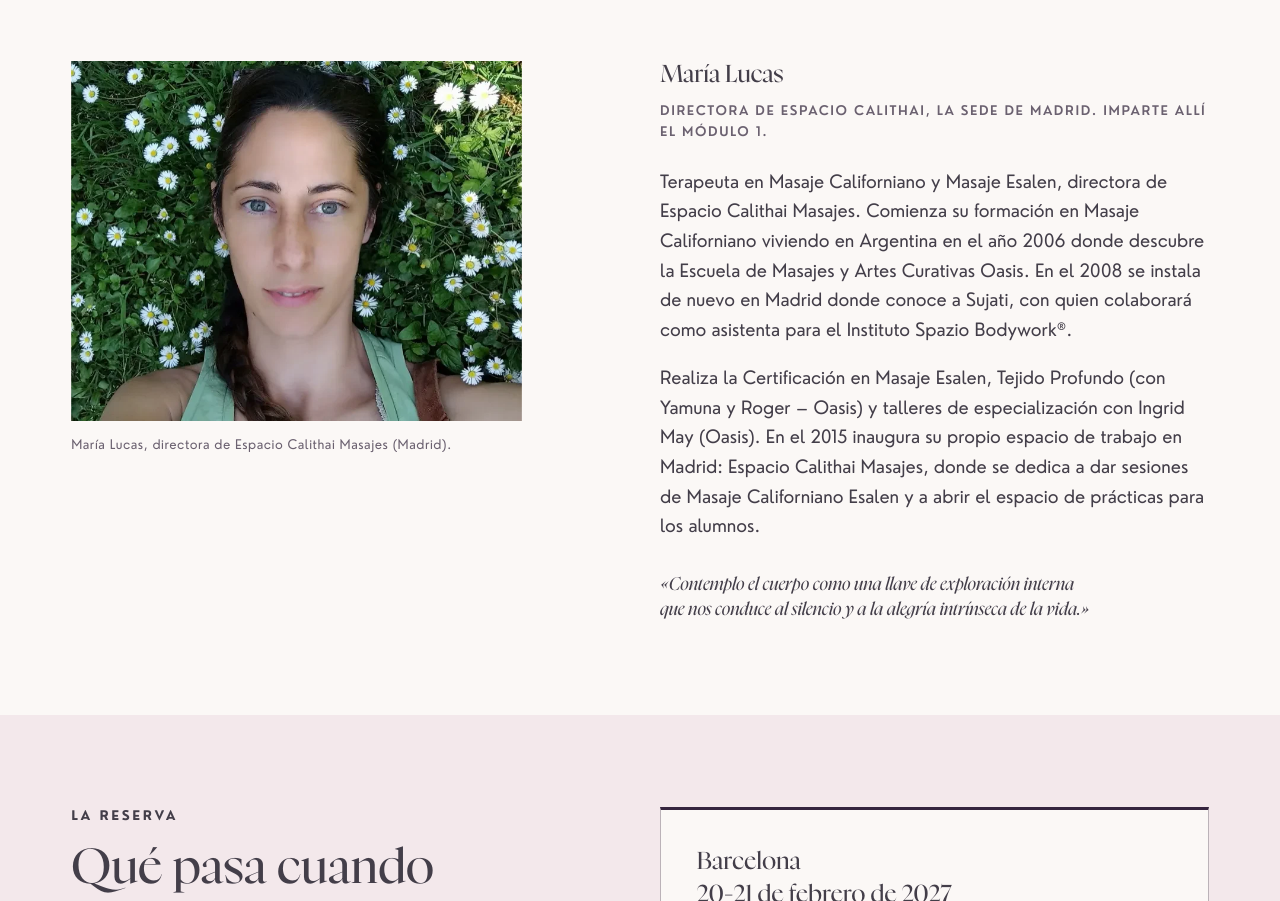
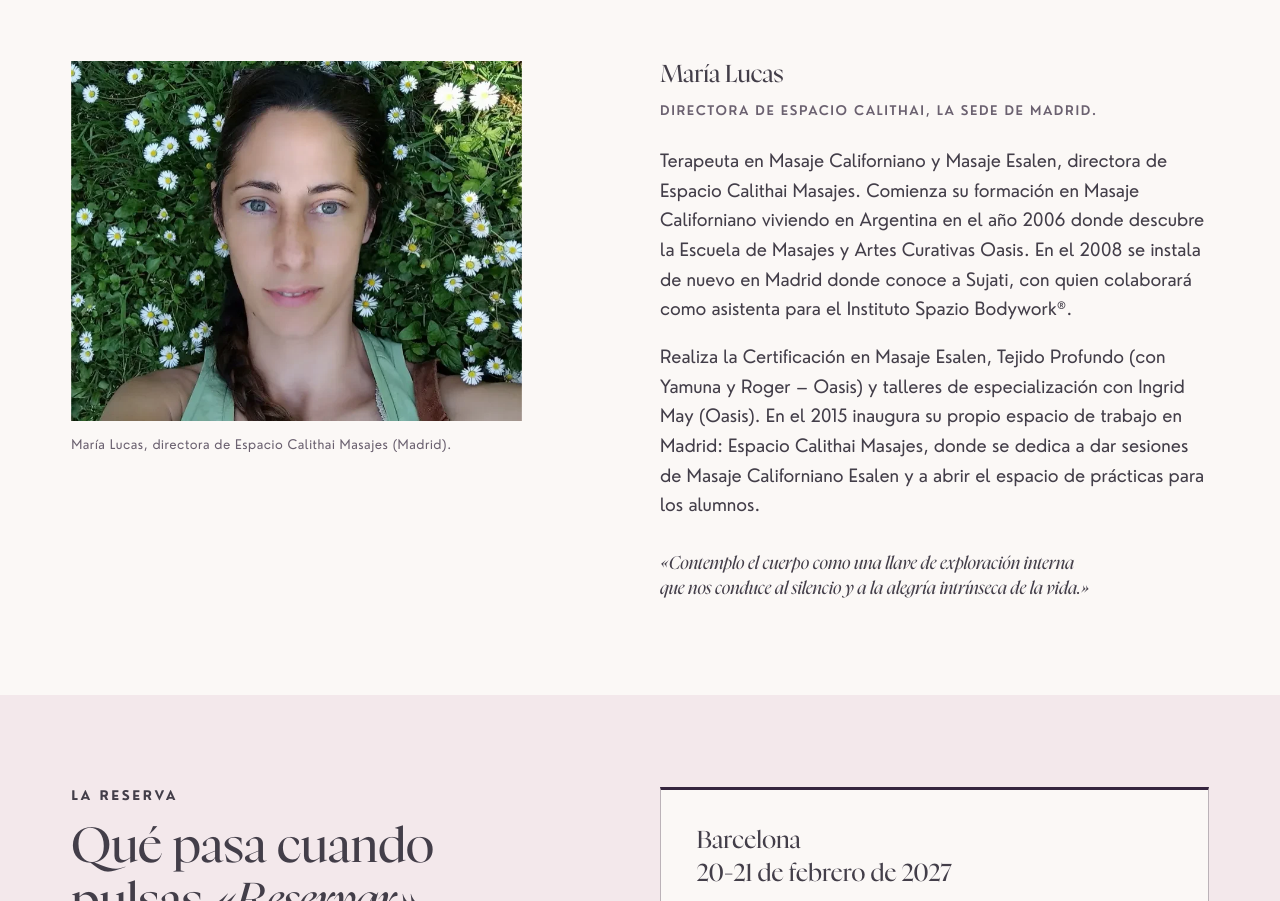
Before and after one commit to WeavesDV/spazio-landings, a plain HTML site: page formacion-anual/index.html in a window 1280 px wide. Shown: the part 8528-9429 px from the top of the page. Drawn offline with Linux system fonts and the light colour scheme.

Commit message:
Formacion Anual: fuera 'Modulo 1' de la ficha de Maria Lucas

```diff
--- a/formacion-anual/index.html
+++ b/formacion-anual/index.html
@@ -397,7 +397,7 @@
       <div class="teacher-text">
         <div class="person">
           <h3>María Lucas</h3>
-          <p class="role">Directora de Espacio Calithai, la sede de Madrid. Imparte allí el Módulo 1.</p>
+          <p class="role">Directora de Espacio Calithai, la sede de Madrid.</p>
           <p>Terapeuta en Masaje Californiano y Masaje Esalen, directora de Espacio Calithai Masajes. Comienza su formación en Masaje Californiano viviendo en Argentina en el año 2006 donde descubre la Escuela de Masajes y Artes Curativas Oasis. En el 2008 se instala de nuevo en Madrid donde conoce a Sujati, con quien colaborará como asistenta para el Instituto Spazio Bodywork®.</p>
           <p>Realiza la Certificación en Masaje Esalen, Tejido Profundo (con Yamuna y Roger – Oasis) y talleres de especialización con Ingrid May (Oasis). En el 2015 inaugura su propio espacio de trabajo en Madrid: Espacio Calithai Masajes, donde se dedica a dar sesiones de Masaje Californiano Esalen y a abrir el espacio de prácticas para los alumnos.</p>
           <blockquote class="person-quote"><p>«Contemplo el cuerpo como una llave de exploración interna que nos conduce al silencio y a la alegría intrínseca de la vida.»</p></blockquote>
```
